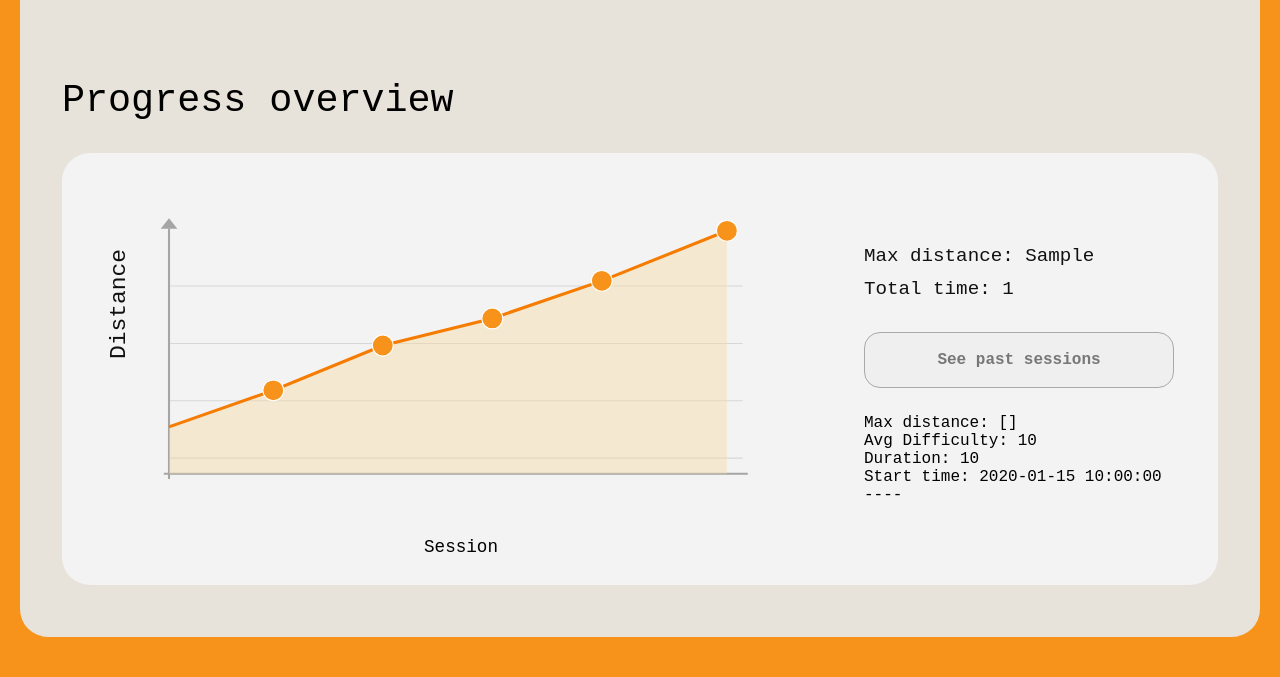
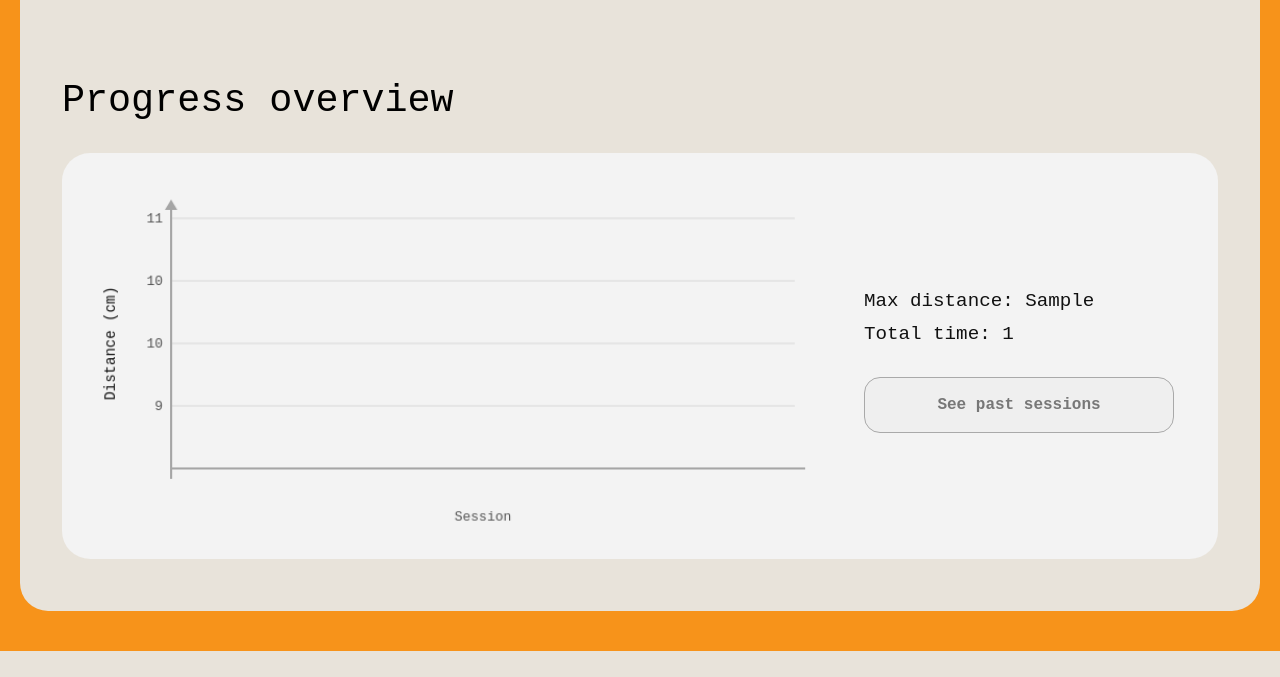
Before and after one commit to JustBobber/IoT_34315, a Flask app: template src/templates/index.html in a window 1280 px wide. Shown: the part 381-1058 px from the top of the page. After the commit the page ends 1032 px from the top, so only its background shows below. Run offline with Flask 3, Linux system fonts and the light colour scheme; the visitor is signed in with stand-in values (Sample User, id 1); tables that the repository leaves empty hold one stand-in row (values such as "Sample post"); the template is opened without the code that fills it: most values are stand-ins (such as "Sample title", 1, 10 or a date in 2020).

Commit message:
added graph for index

```diff
--- /dev/null
+++ b/src/static/js/sessionChart.js
@@ -0,0 +1,285 @@
+/**
+ * GenStraek – Session Progress Chart
+ * Place at: static/js/sessionChart.js
+ *
+ * Reads `sessionData` injected by index.html (array of session objects).
+ * Draws on a <canvas id="sessionChart">.
+ * Shows tooltip with date, distance, duration, avg difficulty on hover.
+ */
+
+(function () {
+    const canvas  = document.getElementById('sessionChart');
+    const tooltip = document.getElementById('chartTooltip');
+
+    if (!canvas || !sessionData || sessionData.length === 0) return;
+
+    // ── Colours (matching GenStraek palette) ──────────────────────────────
+    const C = {
+        line:       '#f57c00',
+        dot:        '#f7931a',
+        dotStroke:  '#ffffff',
+        fill:       'rgba(247, 147, 26, 0.12)',
+        grid:       '#d7d7d7',
+        axis:       '#a5a5a5',
+        label:      '#555555',
+        arrow:      '#a5a5a5',
+    };
+
+    // ── Layout ────────────────────────────────────────────────────────────
+    const W      = 700;
+    const H      = 330;
+    const PAD    = { top: 30, right: 30, bottom: 60, left: 72 };
+    const PLOT_W = W - PAD.left - PAD.right;
+    const PLOT_H = H - PAD.top  - PAD.bottom;
+    const DOT_R  = 8;
+
+    canvas.width  = W;
+    canvas.height = H;
+
+    const ctx = canvas.getContext('2d');
+
+    // ── Data ──────────────────────────────────────────────────────────────
+    // sessions_data is already sorted ascending by start_time from backend
+    const data = sessionData;
+    const distances = data.map(d => d.max_distance);
+    const yMin = Math.max(0, Math.min(...distances) * 0.85);
+    const yMax = Math.max(...distances) * 1.08;
+
+    // ── Coordinate helpers ────────────────────────────────────────────────
+    function xOf(i) {
+        if (data.length === 1) return PAD.left + PLOT_W / 2;
+        return PAD.left + (i / (data.length - 1)) * PLOT_W;
+    }
+
+    function yOf(val) {
+        return PAD.top + PLOT_H - ((val - yMin) / (yMax - yMin)) * PLOT_H;
+    }
+
+    // ── Draw ──────────────────────────────────────────────────────────────
+    function draw() {
+        ctx.clearRect(0, 0, W, H);
+
+        // Grid lines + Y labels
+        const gridCount = 4;
+        ctx.font        = '13px "Courier New", monospace';
+        ctx.fillStyle   = C.label;
+        ctx.textAlign   = 'right';
+
+        for (let i = 0; i <= gridCount; i++) {
+            const val = yMin + (i / gridCount) * (yMax - yMin);
+            const y   = yOf(val);
+            ctx.strokeStyle = i === 0 ? C.axis : C.grid;
+            ctx.lineWidth   = i === 0 ? 2 : 1;
+            ctx.beginPath();
+            ctx.moveTo(PAD.left, y);
+            ctx.lineTo(PAD.left + PLOT_W, y);
+            ctx.stroke();
+            if (i > 0) {
+                ctx.fillText(Math.round(val), PAD.left - 8, y + 4);
+            }
+        }
+
+        // X axis
+        ctx.strokeStyle = C.axis;
+        ctx.lineWidth   = 2;
+        ctx.beginPath();
+        ctx.moveTo(PAD.left, PAD.top + PLOT_H);
+        ctx.lineTo(PAD.left + PLOT_W + 10, PAD.top + PLOT_H);
+        ctx.stroke();
+
+        // Y axis
+        ctx.beginPath();
+        ctx.moveTo(PAD.left, PAD.top + PLOT_H + 10);
+        ctx.lineTo(PAD.left, PAD.top - 10);
+        ctx.stroke();
+
+        // Y-axis arrow
+        ctx.fillStyle = C.arrow;
+        ctx.beginPath();
+        ctx.moveTo(PAD.left,     PAD.top - 18);
+        ctx.lineTo(PAD.left - 6, PAD.top - 8);
+        ctx.lineTo(PAD.left + 6, PAD.top - 8);
+        ctx.closePath();
+        ctx.fill();
+
+        // Axis labels
+        ctx.save();
+        ctx.translate(18, PAD.top + PLOT_H / 2);
+        ctx.rotate(-Math.PI / 2);
+        ctx.fillStyle   = '#111';
+        ctx.font        = '14px "Courier New", monospace';
+        ctx.textAlign   = 'center';
+        ctx.fillText('Distance (cm)', 0, 0);
+        ctx.restore();
+
+        ctx.fillStyle = '#555';
+        ctx.font      = '13px "Courier New", monospace';
+        ctx.textAlign = 'center';
+        ctx.fillText('Session', PAD.left + PLOT_W / 2, H - 10);
+
+        if (data.length < 2) return;
+
+        // X tick labels – show up to 6 evenly spaced dates
+        const maxTicks = Math.min(data.length, 6);
+        ctx.fillStyle = C.label;
+        ctx.font      = '11px "Courier New", monospace';
+        ctx.textAlign = 'center';
+        for (let t = 0; t < maxTicks; t++) {
+            const idx  = Math.round(t * (data.length - 1) / (maxTicks - 1));
+            const x    = xOf(idx);
+            const date = formatDateShort(data[idx].start_time);
+            ctx.fillText(date, x, PAD.top + PLOT_H + 20);
+        }
+
+        // Fill area under line
+        ctx.beginPath();
+        ctx.moveTo(xOf(0), yOf(distances[0]));
+        data.forEach((_, i) => ctx.lineTo(xOf(i), yOf(distances[i])));
+        ctx.lineTo(xOf(data.length - 1), PAD.top + PLOT_H);
+        ctx.lineTo(xOf(0), PAD.top + PLOT_H);
+        ctx.closePath();
+        ctx.fillStyle = C.fill;
+        ctx.fill();
+
+        // Line
+        ctx.beginPath();
+        ctx.moveTo(xOf(0), yOf(distances[0]));
+        data.forEach((_, i) => ctx.lineTo(xOf(i), yOf(distances[i])));
+        ctx.strokeStyle = C.line;
+        ctx.lineWidth   = 3;
+        ctx.lineJoin    = 'round';
+        ctx.stroke();
+
+        // Dots
+        data.forEach((_, i) => {
+            ctx.beginPath();
+            ctx.arc(xOf(i), yOf(distances[i]), DOT_R, 0, Math.PI * 2);
+            ctx.fillStyle   = C.dot;
+            ctx.fill();
+            ctx.strokeStyle = C.dotStroke;
+            ctx.lineWidth   = 2;
+            ctx.stroke();
+        });
+    }
+
+    draw();
+
+    // ── Tooltip interaction ───────────────────────────────────────────────
+    let activeIdx = -1;
+
+    function getHoveredIndex(mouseX, mouseY) {
+        const rect  = canvas.getBoundingClientRect();
+        const scaleX = W / rect.width;
+        const scaleY = H / rect.height;
+        const cx = (mouseX - rect.left) * scaleX;
+        const cy = (mouseY - rect.top)  * scaleY;
+
+        for (let i = 0; i < data.length; i++) {
+            const dx = cx - xOf(i);
+            const dy = cy - yOf(distances[i]);
+            if (Math.sqrt(dx * dx + dy * dy) <= DOT_R + 6) return i;
+        }
+        return -1;
+    }
+
+    canvas.addEventListener('mousemove', (e) => {
+        const idx = getHoveredIndex(e.clientX, e.clientY);
+
+        if (idx !== -1) {
+            canvas.style.cursor = 'pointer';
+            if (idx !== activeIdx) {
+                activeIdx = idx;
+                redrawHighlight(idx);
+                showTooltip(e, idx);
+            } else {
+                moveTooltip(e);
+            }
+        } else {
+            if (activeIdx !== -1) {
+                activeIdx = -1;
+                draw();
+                hideTooltip();
+            }
+            canvas.style.cursor = 'default';
+        }
+    });
+
+    canvas.addEventListener('mouseleave', () => {
+        activeIdx = -1;
+        draw();
+        hideTooltip();
+        canvas.style.cursor = 'default';
+    });
+
+    function redrawHighlight(idx) {
+        draw();
+        // Larger highlighted dot
+        ctx.beginPath();
+        ctx.arc(xOf(idx), yOf(distances[idx]), DOT_R + 4, 0, Math.PI * 2);
+        ctx.fillStyle   = C.dot;
+        ctx.fill();
+        ctx.strokeStyle = '#ffffff';
+        ctx.lineWidth   = 3;
+        ctx.stroke();
+
+        // Vertical guide line
+        ctx.beginPath();
+        ctx.moveTo(xOf(idx), PAD.top + PLOT_H);
+        ctx.lineTo(xOf(idx), yOf(distances[idx]));
+        ctx.strokeStyle = 'rgba(245, 124, 0, 0.3)';
+        ctx.lineWidth   = 1.5;
+        ctx.setLineDash([4, 4]);
+        ctx.stroke();
+        ctx.setLineDash([]);
+    }
+
+    function showTooltip(e, idx) {
+        const s    = data[idx];
+        const diff = s.avg_difficulty > 0 ? s.avg_difficulty.toFixed(2) : '–';
+        tooltip.innerHTML =
+            `<strong>${formatDateFull(s.start_time)}</strong><br>` +
+            `Distance:   ${s.max_distance} cm<br>` +
+            `Duration:   ${s.duration}<br>` +
+            `Avg difficulty: ${diff}`;
+        tooltip.classList.add('visible');
+        moveTooltip(e);
+    }
+
+    function moveTooltip(e) {
+        const tw = tooltip.offsetWidth  || 200;
+        const th = tooltip.offsetHeight || 80;
+        let x = e.clientX + 14;
+        let y = e.clientY - th / 2;
+        if (x + tw > window.innerWidth  - 12) x = e.clientX - tw - 14;
+        if (y < 8)                             y = 8;
+        if (y + th > window.innerHeight - 8)   y = window.innerHeight - th - 8;
+        tooltip.style.left = x + 'px';
+        tooltip.style.top  = y + 'px';
+    }
+
+    function hideTooltip() {
+        tooltip.classList.remove('visible');
+    }
+
+    // ── Date helpers ──────────────────────────────────────────────────────
+    function parseDate(str) {
+        // Handles "2026-04-24 00:13:32" and ISO formats
+        return new Date(str.replace(' ', 'T'));
+    }
+
+    function formatDateShort(str) {
+        const d = parseDate(str);
+        if (isNaN(d)) return str;
+        return `${d.getDate()}/${d.getMonth() + 1}`;
+    }
+
+    function formatDateFull(str) {
+        const d = parseDate(str);
+        if (isNaN(d)) return str;
+        const pad = n => String(n).padStart(2, '0');
+        return `${d.getFullYear()}-${pad(d.getMonth()+1)}-${pad(d.getDate())}  ${pad(d.getHours())}:${pad(d.getMinutes())}`;
+    }
+
+    // Redraw on resize so the canvas stays crisp
+    window.addEventListener('resize', draw);
+})();
--- a/src/templates/index.html
+++ b/src/templates/index.html
@@ -5,7 +5,43 @@
     <meta name="viewport" content="width=device-width, initial-scale=1.0">
     <title>Dashboard - GenStraek</title>
     <link rel="stylesheet" href="{{ url_for('static', filename='css/style.css') }}">
+    <style>
+        /* ── Chart specific ── */
+        .chart-area {
+            flex: 1 1 700px;
+            min-width: 320px;
+            position: relative;
+        }
 
+        #sessionChart {
+            width: 100%;
+            height: auto;
+            display: block;
+            border-radius: 16px;
+        }
+
+        /* ── Tooltip ── */
+        #chartTooltip {
+            position: fixed;
+            background: #1a1a1a;
+            color: #f5f5f5;
+            font-family: "Courier New", monospace;
+            font-size: 0.85rem;
+            padding: 10px 14px;
+            border-radius: 12px;
+            pointer-events: none;
+            opacity: 0;
+            transition: opacity 0.15s ease;
+            z-index: 100;
+            line-height: 1.6;
+            white-space: nowrap;
+            box-shadow: 0 4px 16px rgba(0,0,0,0.25);
+        }
+
+        #chartTooltip.visible {
+            opacity: 1;
+        }
+    </style>
 </head>
 <body>
     <div class="page-wrapper">
@@ -41,35 +77,21 @@
 
                 <div class="stats-row">
                     <div class="stat-item">
-                        <img
-                            class="stat-icon"
-                            src="{{ url_for('static', filename='images/small_Calender.png') }}"
-                            alt="Calendar icon"
-                        >
+                        <img class="stat-icon" src="{{ url_for('static', filename='images/small_Calender.png') }}" alt="Calendar icon">
                         <div class="stat-text">
                             <div class="label">Last Session:</div>
-                            <div>{{ sessions_overview.latest_session_date }} </div>
+                            <div>{{ sessions_overview.latest_session_date }}</div>
                         </div>
                     </div>
-
                     <div class="stat-item">
-                        <img
-                            class="stat-icon"
-                            src="{{ url_for('static', filename='images/small_Duration.png') }}"
-                            alt="Duration icon"
-                        >
+                        <img class="stat-icon" src="{{ url_for('static', filename='images/small_Duration.png') }}" alt="Duration icon">
                         <div class="stat-text">
                             <div class="label">Session Duration:</div>
                             <div>{{ sessions_overview.latest_duration }}</div>
                         </div>
                     </div>
-
                     <div class="stat-item">
-                        <img
-                            class="stat-icon"
-                            src="{{ url_for('static', filename='images/small_Streak.png') }}"
-                            alt="Streak icon"
-                        >
+                        <img class="stat-icon" src="{{ url_for('static', filename='images/small_Streak.png') }}" alt="Streak icon">
                         <div class="stat-text">
                             <div class="label">Session Count:</div>
                             <div>{{ sessions_overview.sessions_count }}</div>
@@ -81,31 +103,8 @@
 
                 <div class="progress-card">
                     <div class="chart-area">
-                        <svg class="chart-svg" viewBox="0 0 700 330" xmlns="http://www.w3.org/2000/svg">
-                            <line x1="70" y1="260" x2="620" y2="260" stroke="#d7d7d7" stroke-width="1"/>
-                            <line x1="70" y1="205" x2="620" y2="205" stroke="#d7d7d7" stroke-width="1"/>
-                            <line x1="70" y1="150" x2="620" y2="150" stroke="#d7d7d7" stroke-width="1"/>
-                            <line x1="70" y1="95" x2="620" y2="95" stroke="#d7d7d7" stroke-width="1"/>
-
-                            <line x1="65" y1="275" x2="625" y2="275" stroke="#a5a5a5" stroke-width="2"/>
-                            <line x1="70" y1="280" x2="70" y2="40" stroke="#a5a5a5" stroke-width="2"/>
-                            <polygon points="70,30 62,40 78,40" fill="#a5a5a5"/>
-
-                            <polygon points="70,230 170,195 275,152 380,126 485,90 605,42 605,275 70,275"
-                                     fill="#f3d9a7" opacity="0.45"/>
-
-                            <polyline points="70,230 170,195 275,152 380,126 485,90 605,42"
-                                      fill="none" stroke="#f57c00" stroke-width="3"/>
-
-                            <circle cx="170" cy="195" r="10" fill="#f7931a" stroke="#ffffff" stroke-width="1"/>
-                            <circle cx="275" cy="152" r="10" fill="#f7931a" stroke="#ffffff" stroke-width="1"/>
-                            <circle cx="380" cy="126" r="10" fill="#f7931a" stroke="#ffffff" stroke-width="1"/>
-                            <circle cx="485" cy="90" r="10" fill="#f7931a" stroke="#ffffff" stroke-width="1"/>
-                            <circle cx="605" cy="42" r="10" fill="#f7931a" stroke="#ffffff" stroke-width="1"/>
-
-                            <text x="28" y="165" transform="rotate(-90 28 165)" font-size="22" fill="#111">Distance</text>
-                        </svg>
-                        <div class="chart-label-x">Session</div>
+                        <canvas id="sessionChart"></canvas>
+                        <div id="chartTooltip"></div>
                     </div>
 
                     <div class="side-panel">
@@ -113,9 +112,7 @@
                             <div>Max distance: {{ sessions_overview.best_max_distance }}</div>
                             <div>Total time: {{ sessions_overview.total_duration }}</div>
                         </div>
-
                         <div class="action-buttons">
-<!--                                <a href="#" class="primary-btn">Start new session</a>-->
                             {% if user and user_id %}
                                 <a href="{{ url_for('view_users_sessions', user_id=user_id) }}" class="secondary-btn">
                                     See past sessions
@@ -126,20 +123,25 @@
                                 </a>
                             {% endif %}
                         </div>
-                        <div>
-                            <!-- data der skal bruges til graf -->
-                            {% for session in sessions_data %}
-                                <p>Max distance: {{ session.max_distance }}</p>
-                                <p>Avg Difficulty: {{ session.average_difficulty }}</p>
-                                <p>Duration: {{ session.duration }}</p>
-                                <p>Start time: {{ session.start_time }}</p>
-                                <p>----</p>
-                            {% endfor %}
                     </div>
                 </div>
             </div>
         </div>
     </div>
-    </div>
+
+    <!-- Inject session data from Jinja into JS -->
+    <script>
+        const sessionData = [
+            {% for session in sessions_data %}
+            {
+                start_time: {{ session.start_time | tojson }},
+                max_distance: {{ session.max_distance | float }},
+                duration: {{ session.duration | tojson }},
+                avg_difficulty: {{ session.average_difficulty | float if session.average_difficulty else 0 }}
+            }{% if not loop.last %},{% endif %}
+            {% endfor %}
+        ];
+    </script>
+    <script src="{{ url_for('static', filename='js/sessionChart.js') }}"></script>
 </body>
 </html>
```
Lines whose indentation alone changed are shown as unchanged.
